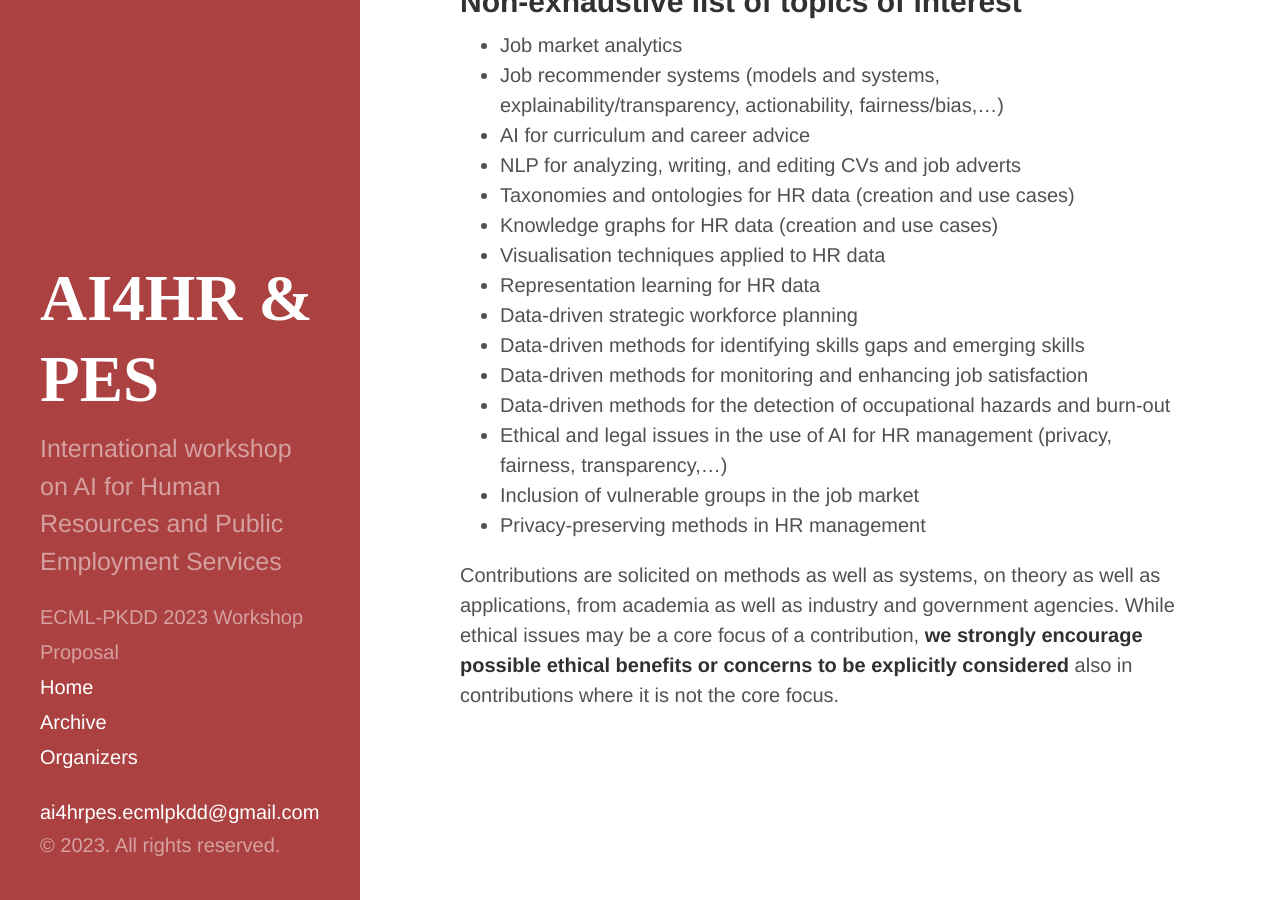
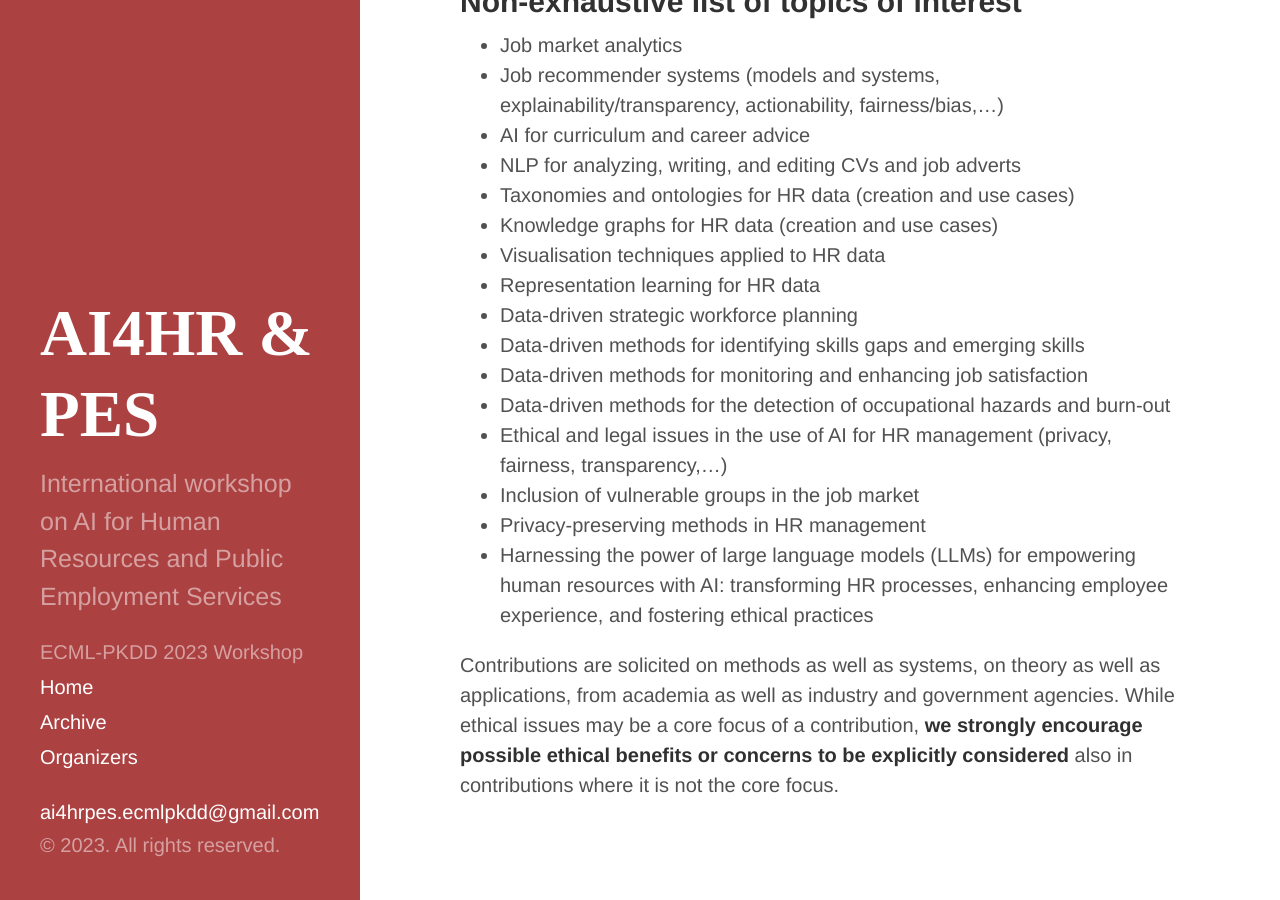
Before and after one commit to feast-ecmlpkdd/feast-ecmlpkdd.github.io, a Jekyll site: the page built from index.md, in a window 1280 px wide and 900 px high, scrolled down 816 px. Built offline with Jekyll 4.4.1, drawn with Linux system fonts in a browser that asks for light colours.

Commit message:
update home page topics.

```diff
--- a/_includes/sidebar.html
+++ b/_includes/sidebar.html
@@ -7,7 +7,7 @@
         </a>
       </h1>
       <p class="lead">{{ site.description }}</p>
-      <span class="sidebar-nav-item">ECML-PKDD 2023 Workshop Proposal</span>
+      <span class="sidebar-nav-item">ECML-PKDD 2023 Workshop</span>
     </div>
 
 
--- a/index.md
+++ b/index.md
@@ -26,5 +26,6 @@
 * Ethical and legal issues in the use of AI for HR management (privacy, fairness, transparency,…)
 * Inclusion of vulnerable groups in the job market
 * Privacy-preserving methods in HR management
+* Harnessing the power of large language models (LLMs) for empowering human resources with AI: transforming HR processes, enhancing employee experience, and fostering ethical practices
 
 Contributions are solicited on methods as well as systems, on theory as well as applications, from academia as well as industry and government agencies. While ethical issues may be a core focus of a contribution, __we strongly encourage possible ethical benefits or concerns to be explicitly considered__ also in contributions where it is not the core focus.
```
